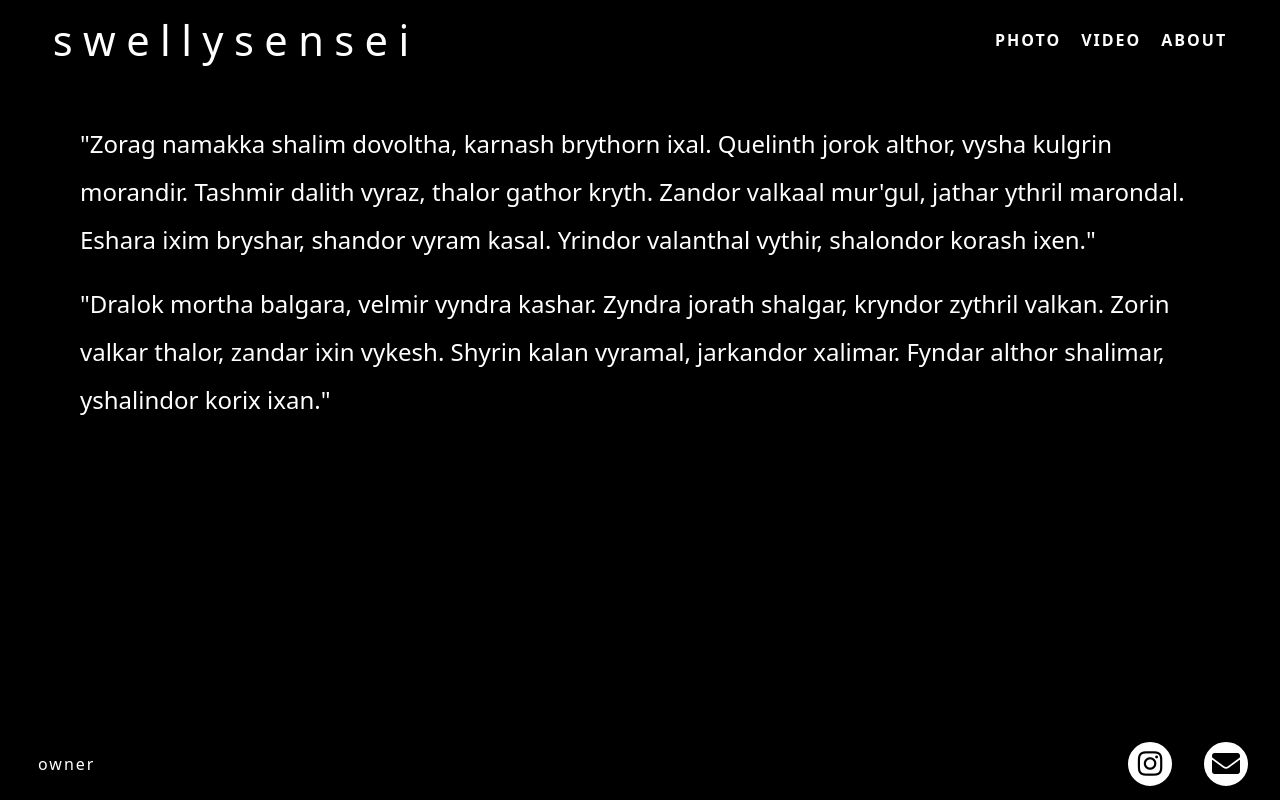
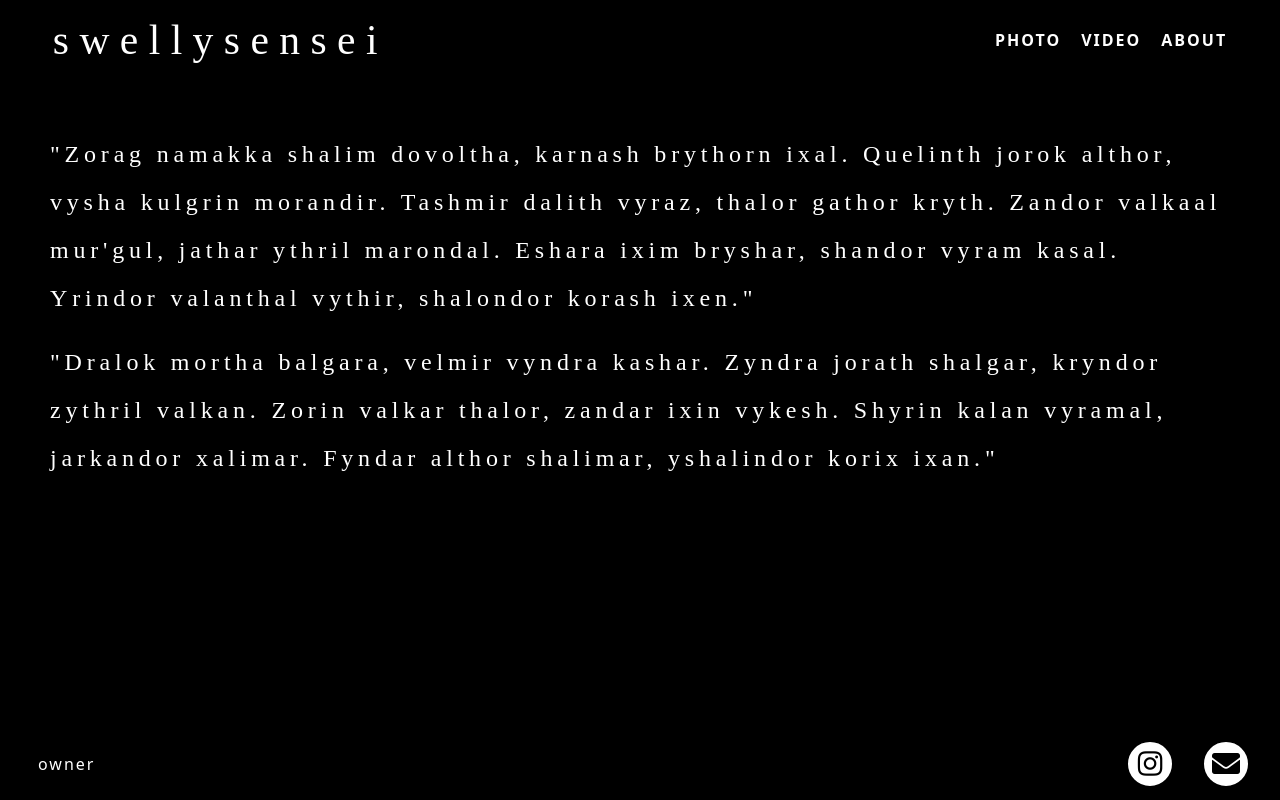
Before and after one commit to KevBarbour15/ugos-portolio, a React (Create React App) app in the folder client/: page /About in a window 1280 px wide. Built offline with nearby package versions, Linux system fonts and the light colour scheme.

Commit message:
some font cleanup

```diff
--- a/client/src/styles/About.module.scss
+++ b/client/src/styles/About.module.scss
@@ -4,13 +4,13 @@
 }
 
 .aboutContent {
-  padding-left: 10vh;
-  padding-right: 10vh;
-  padding-top: 5vh;
+  padding: 50px;
 }
 
 .aboutContent p {
   color: white;
+  font-family: "times new roman";
+  letter-spacing: .2em;
   font-size: 1.5em;
   line-height: 2;
 }
--- a/client/src/styles/AlbumList.module.scss
+++ b/client/src/styles/AlbumList.module.scss
@@ -74,10 +74,10 @@
   font-size: calc(2.75vw);
   text-align: center;
   box-sizing: border-box;
+  font-family: "times new roman";
+  text-decoration: none;
+  letter-spacing: 0.2em;
   text-shadow: 1.35px 1.35px 0.85px black;
-  letter-spacing: 2px;
-  text-transform: uppercase;
-  font-weight: 700;
   @media (max-width: 768px) {
     font-size: calc(7.5vw);
   }
--- a/client/src/styles/Header.module.scss
+++ b/client/src/styles/Header.module.scss
@@ -15,6 +15,7 @@
   color: white;
   flex-direction: column;
   letter-spacing: 0.25em;
+  font-family: "times new roman";
   font-size: calc(1rem + 2vw);
   max-width: 50%;
   margin-left: 3.5vw;
```
